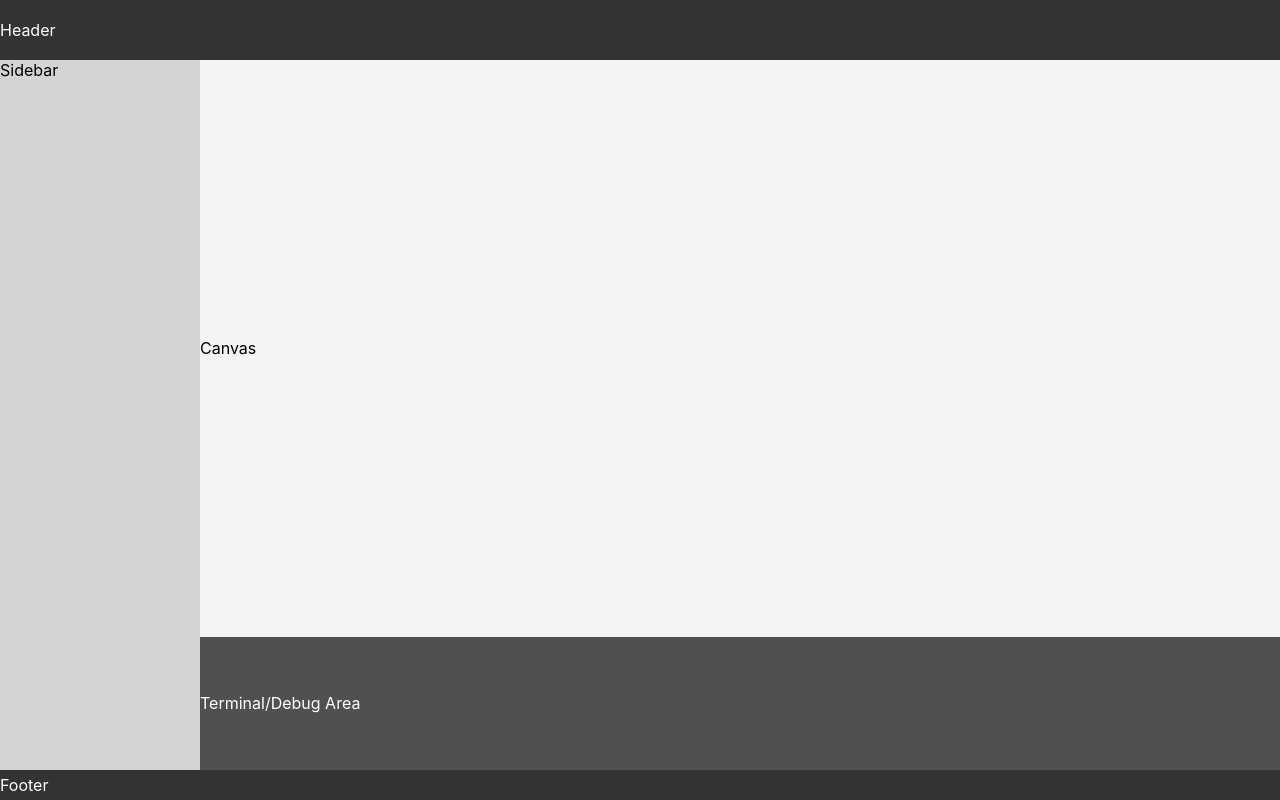
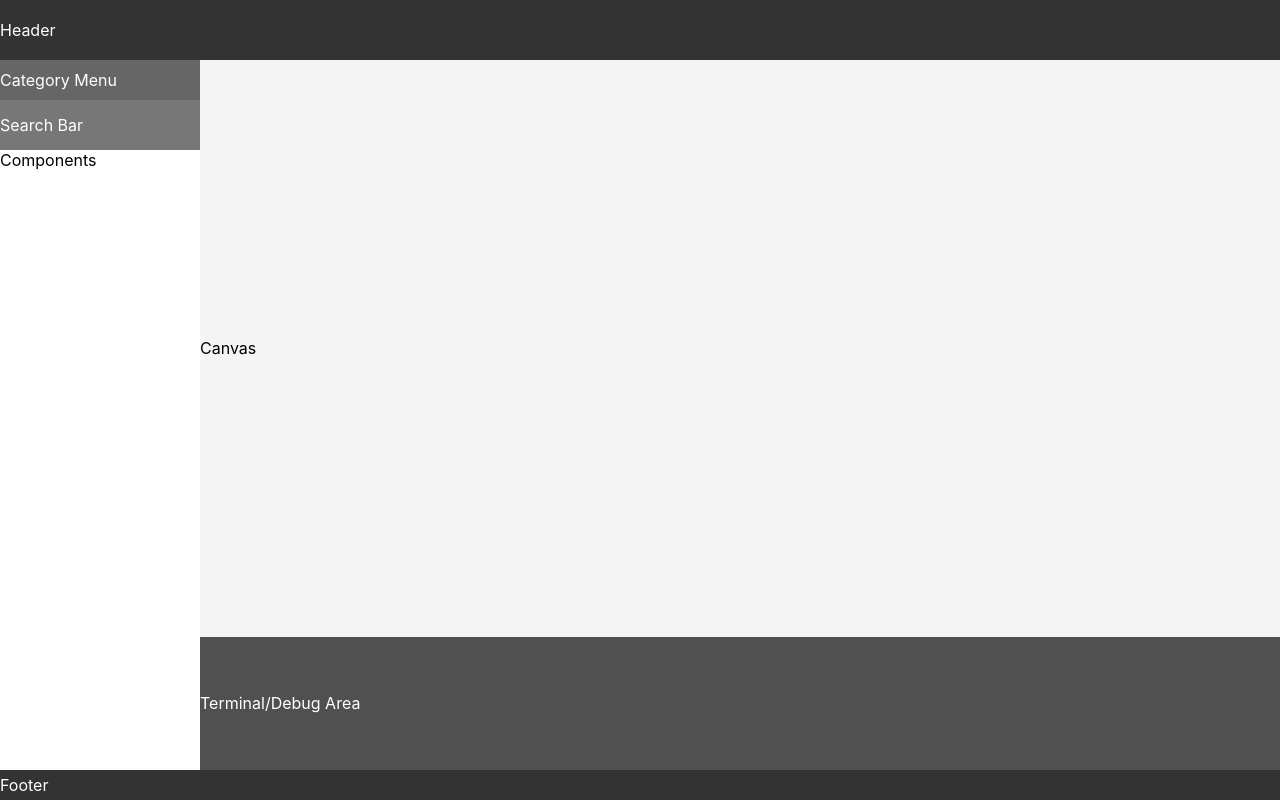
Before and after one commit to cwc020730/NeuralNetworkBuilder, a React (Create React App) app: page / in a window 1280 px wide. Built offline with nearby package versions, Linux system fonts and the light colour scheme.

Commit message:
Organize space for category menu and search bar

```diff
--- a/src/App.css
+++ b/src/App.css
@@ -20,7 +20,8 @@
 
 .sidebar {
   grid-area: sidebar;
-  background: #d4d4d4;
+  display: flex;
+  flex-direction: column;
 }
 
 .main {
@@ -59,3 +60,29 @@
   color: #fff;
   height: 150px;
 }
+
+.sidebar-menu {
+  display: flex;
+  justify-content: space-between;
+  flex-direction: column;
+  color: #fff;
+  height: 90px;
+}
+
+.category-menu {
+  display: flex;
+  justify-content: space-between;
+  align-items: center;
+  background: #666;
+  color: #fff;
+  height: 40px;
+}
+
+.search-bar {
+  display: flex;
+  justify-content: space-between;
+  align-items: center;
+  background: #777;
+  color: #fff;
+  height: 50px;
+}
--- a/src/App.js
+++ b/src/App.js
@@ -5,7 +5,19 @@ function App() {
     return (
         <div className="app">
             <header className="header">Header</header>
-            <aside className="sidebar">Sidebar</aside>
+            <aside className="sidebar">
+                <div className="sidebar-menu">
+                    <div className="category-menu">
+                        Category Menu
+                    </div>
+                    <div className="search-bar">
+                        Search Bar
+                    </div>
+                </div>
+                <div className="component-inventory">
+                    Components
+                </div>
+            </aside>
             <main className="main">
                 <div className="canvas">
                     <p>Canvas</p>
```
